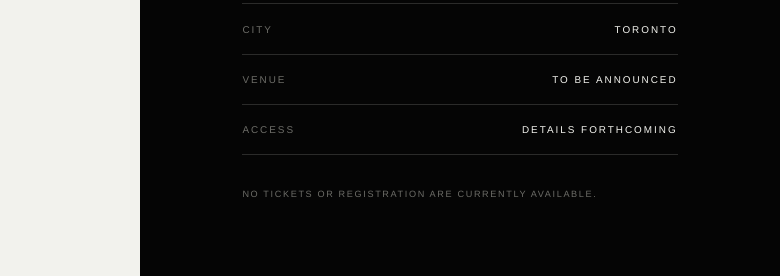
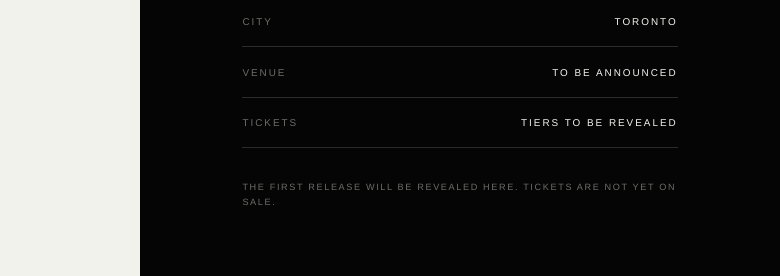
Before and after one commit to onelyfetxc/onelyfe, a plain HTML site: page index.html in a window 1280 px wide. Shown: the part 2064-2340 px from the top of the page, 500-1280 px from the left. Drawn offline with Linux system fonts and the light colour scheme.

Commit message:
Add ticket release teaser copy
Build anticipation for ticket tiers while clearly stating that tickets are not yet on sale.

```diff
--- a/index.html
+++ b/index.html
@@ -57,9 +57,9 @@
             <div><dt>Date</dt><dd>December 31, 2026</dd></div>
             <div><dt>City</dt><dd>Toronto</dd></div>
             <div><dt>Venue</dt><dd>To be announced</dd></div>
-            <div><dt>Access</dt><dd>Details forthcoming</dd></div>
+            <div><dt>Tickets</dt><dd>Tiers to be revealed</dd></div>
           </dl>
-          <p class="status">No tickets or registration are currently available.</p>
+          <p class="status">The first release will be revealed here. Tickets are not yet on sale.</p>
         </div>
       </section>
       <section class="closing" aria-labelledby="closing-title">
```
